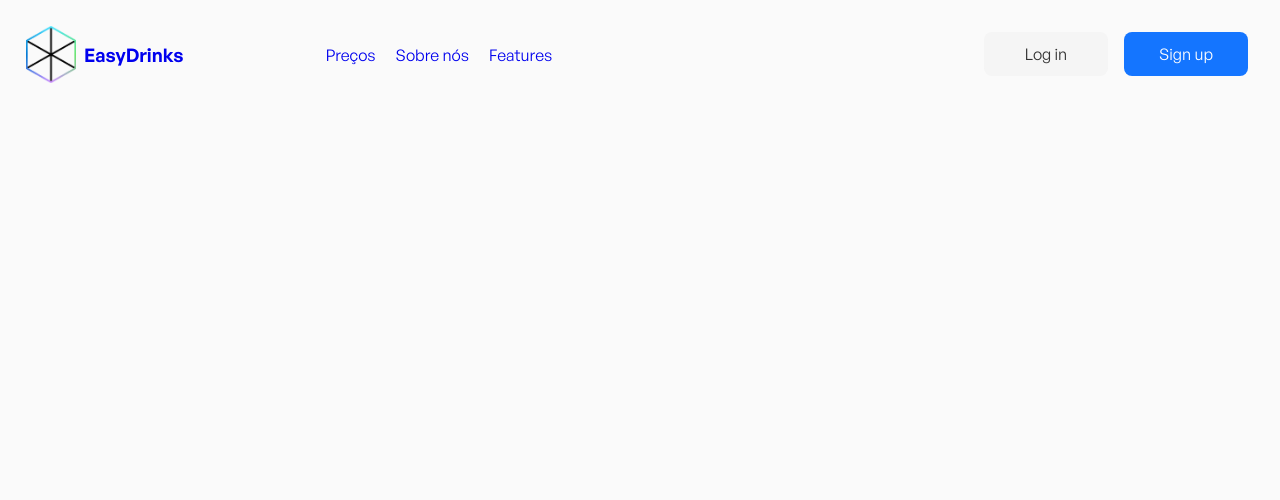
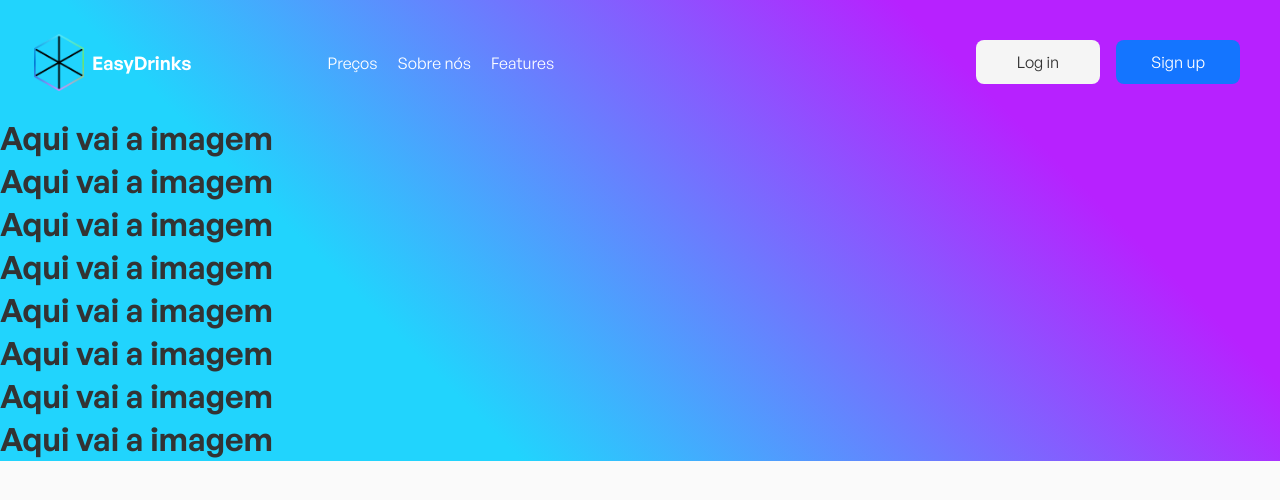
Before and after one commit to lsouza32/EasyDrinks, a React (Vite) app in the folder frontend/: page / in a window 1280 px wide. Shown: the top 500 px of the page. Built offline with nearby package versions, Linux system fonts and the light colour scheme.

Commit message:
Ajustando header

```diff
--- a/frontend/src/App.tsx
+++ b/frontend/src/App.tsx
@@ -1,11 +1,11 @@
-import { Header } from './components/layout/Header/Header';
+import { Home } from './components/pages/Home';
 import { GlobalStyles } from './styles/GlobalStyles';
 
 export function App(){
   return (
     <>
       <GlobalStyles/>
-      <Header/>
+      <Home/>
     </>
   );
 
--- a/frontend/src/components/layout/Header/Header.tsx
+++ /dev/null
@@ -1,11 +0,0 @@
-import { Navbar } from './Navbar';
-
-export function Header(){
-  return(
-    <header>
-
-      <Navbar/>
-
-    </header>
-  );
-}
--- a/frontend/src/components/layout/Header/Navbar.tsx
+++ b/frontend/src/components/layout/Navbar/index.tsx
@@ -1,8 +1,6 @@
 //navbar para o header
-import { Link } from 'react-router-dom';
-
 import logo from '../../../../public/easydrinks.png';
-import { ContainerButtons, ContainerNavbar, HomePage, Items, List } from './styles';
+import { ContainerButtons, ContainerNavbar, HomePage, Items, List, NavbarLink } from './styles';
 
 export function Navbar(){
   return(
@@ -10,25 +8,25 @@ export function Navbar(){
 
       <HomePage>
         <Items>
-          <Link to='' style={{display: 'flex', alignItems:'center', textDecoration: 'none'}}>
+          <NavbarLink to='' >
             <img src={logo} alt='EasyDrinks' width={50} />
             <h3 style={{marginLeft: '8px'}}>EasyDrinks</h3>
-          </Link>
+          </NavbarLink>
         </Items>
       </HomePage>
 
       <List>
 
         <Items>
-          <Link to='' style={{textDecoration: 'none'}}>Preços</Link>
+          <NavbarLink to=''>Preços</NavbarLink>
         </Items>
 
         <Items>
-          <Link to=''  style={{textDecoration: 'none'}}>Sobre nós</Link>
+          <NavbarLink to=''>Sobre nós</NavbarLink>
         </Items>
 
         <Items>
-          <Link to=''  style={{textDecoration: 'none'}}>Features</Link>
+          <NavbarLink to='' >Features</NavbarLink>
         </Items>
 
       </List>
--- a/frontend/src/components/layout/Header/styles.ts
+++ b/frontend/src/components/layout/Navbar/styles.ts
@@ -1,10 +1,14 @@
+import { Link } from 'react-router-dom';
 import styled from 'styled-components';
 
 export const ContainerNavbar = styled.div`
   display: flex;
   justify-content: space-between;
   background-color: transparent;
-  padding: 1em;
+  padding-top: 24px;
+  padding-right: 24px;
+  padding-left: 24px;
+  padding-bottom: 16px;
 `;
 
 export const HomePage = styled.div`
@@ -13,6 +17,7 @@ export const HomePage = styled.div`
   align-items: center;
   flex-direction: row;
   justify-content: center;
+
 `;
 
 export const List = styled.div`
@@ -22,7 +27,13 @@ export const List = styled.div`
   flex-direction: row;
   justify-content: center;
   margin-right: 24%;
+`;
 
+export const NavbarLink = styled(Link)`
+  color: white;
+  text-decoration: none;
+  align-items: center;
+  display: flex;
 `;
 
 export const Items = styled.div`
--- /dev/null
+++ b/frontend/src/components/layout/ProductHero/index.tsx
@@ -0,0 +1,19 @@
+import { Container } from './styles';
+
+
+export function ProductHero(){
+  return(
+    <Container>
+      <h1>Aqui vai a imagem</h1>
+      <h1>Aqui vai a imagem</h1>
+      <h1>Aqui vai a imagem</h1>
+      <h1>Aqui vai a imagem</h1>
+      <h1>Aqui vai a imagem</h1>
+      <h1>Aqui vai a imagem</h1>
+      <h1>Aqui vai a imagem</h1>
+      <h1>Aqui vai a imagem</h1>
+
+    </Container>
+
+  );
+}
--- /dev/null
+++ b/frontend/src/components/layout/ProductHero/styles.ts
@@ -0,0 +1,9 @@
+import styled from 'styled-components';
+
+
+export const Container = styled.div`
+  display: flex;
+  flex-direction: column;
+
+
+`;
--- /dev/null
+++ b/frontend/src/components/pages/Home/index.tsx
@@ -0,0 +1,14 @@
+import { Navbar } from '../../layout/Navbar';
+import { ProductHero } from '../../layout/ProductHero';
+import { Header } from './styles';
+
+export function Home(){
+  return(
+    <Header>
+
+      <Navbar/>
+      <ProductHero/>
+
+    </Header>
+  );
+}
--- /dev/null
+++ b/frontend/src/components/pages/Home/styles.ts
@@ -0,0 +1,8 @@
+import styled from 'styled-components';
+
+export const Header = styled.header`
+  display: flex;
+  background-image: linear-gradient(45deg, rgba(33,212,253,1) 30%, rgba(183,33,255,1) 78%);
+  flex-direction: column;
+
+`;
```
